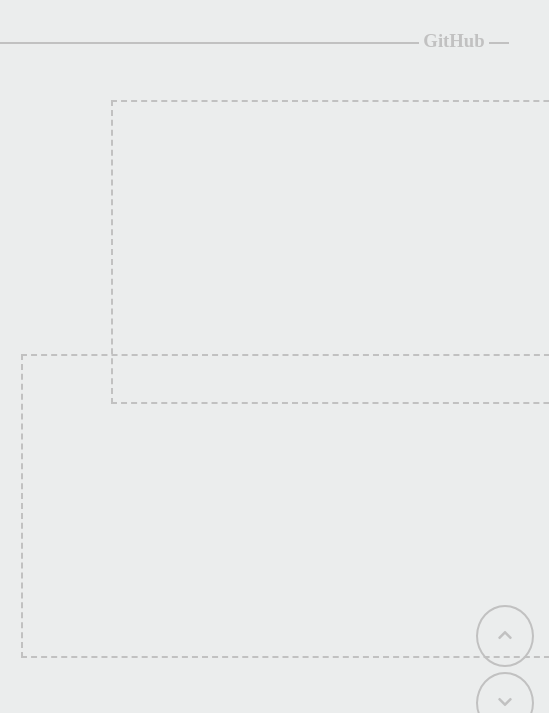
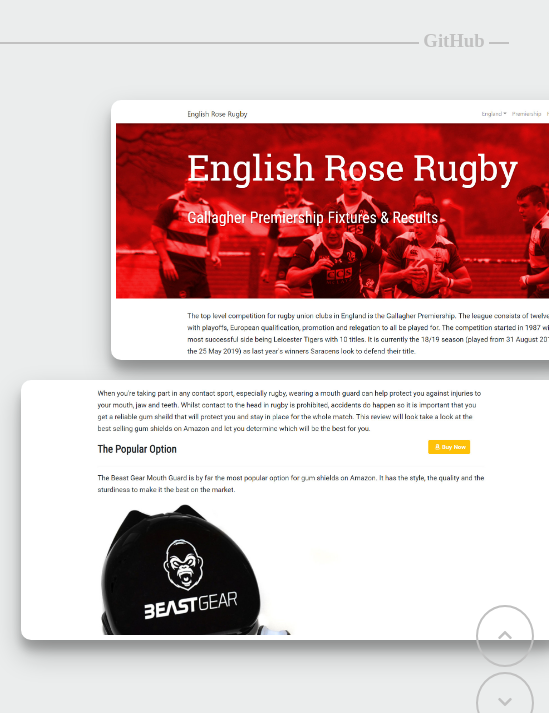
Before and after one commit to Matty1515/portfolio, a website: page index.html in a window 1280 px wide. Shown: the top 713 px of the page, 731-1280 px from the left. Drawn offline with nearby package versions, Linux system fonts and the light colour scheme.

Commit message:
screenshots added

```diff
--- a/app/scss/styles.scss
+++ b/app/scss/styles.scss
@@ -19,6 +19,7 @@
 $silver: #c1c1c1;
 $darkgrey: #2d303a;
 $title-red: #e83c38;
+$title-blue: #5fb2d4;
 
 $font-header: "Times New Roman", Times, serif;
 $font-content: 'Poppins', sans-serif;
@@ -30,6 +31,10 @@
   	padding: 0;
   	overflow-x: hidden;
   	scroll-behavior: smooth;
+}
+img {
+	height: 100%;
+	width: 100%;
 }
 a {
 	text-decoration: none;
@@ -184,26 +189,32 @@
 -Add the real images */
 
 .placeholder-img {
+	background-color: white;
 	float: right;
-	height: 300px;
-	width: 535px; /* fits the 1920 / 1080 ratio: 1.78 */
+	height: 250px;
+	width: 528px; /* fits the 2.11 ratio to make the image look right */
+	box-shadow: 0 14px 28px rgba(0,0,0,0.25), 0 10px 10px rgba(0,0,0,0.22);
 	margin-right: -110px;
 	margin-top: 30px;
-	border: 2px dashed $silver; /* get rid of this when img added */
 	transition: 0.5s;
+	border: 5px solid white;
+  	border-radius: 10px;
+
 }
 .image-two {
+	background-color: white;
   	float: right;
-  	height: 300px;
-  	width: 535px; /* fits the 1920 / 1080 ratio: 1.78 */
+  	height: 250px;
+	width: 528px; /* fits the 2.11 ratio to make the image look right */
+	box-shadow: 0 14px 28px rgba(0,0,0,0.25), 0 10px 10px rgba(0,0,0,0.22);
   	margin-right: -20px;
-  	border: 2px dashed $silver; /* get rid of this when img added */
   	z-index: 1;
-  	margin-top: -50px;
+  	margin-top: 20px;
   	transition: 0.5s;
+  	border: 5px solid white;
+  	border-radius: 10px;
 }
 .placeholder-img:hover, .image-two:hover {
-  	opacity: 0.9;
   	transform: scale(1.02);
 }
 
@@ -221,6 +232,9 @@
 	/* add #err-fade-in, back in when first page is done */
 	display: none;
 }
+#tsm h1, #tsm h2 {
+	color: $title-blue;
+}
 
 /* ===== 7) Media Queries ===== */
 @media only screen and (max-width: 1000px) {
--- a/index.html
+++ b/index.html
@@ -54,6 +54,7 @@
 	              <i class="fab fa-gulp"></i>
 	              <i class="fab fa-sass"></i>
 	              <i class="fab fa-react"></i>
+	              <!-- <i class="fab fa-bootstrap"></i> -->
 	            </div>
 	            <!-- Add tooltips to icons -->
 	          </div>
@@ -63,10 +64,10 @@
 	        <!-- Change these to <img> -->
 	        <div id="err-fade-in" class="website-screenshots">
 	          <div class="placeholder-img">
-
+				<img src="app/img/err-screenshot1.jpg">
 	          </div>
 	          <div class="image-two">
-
+				<img src="app/img/err-screenshot2.jpg">
 	          </div>
 	        </div>
 	      </div>
@@ -114,10 +115,10 @@
 	        <!-- Change these to <img> -->
 	        <div id="gmc-fade-in" class="website-screenshots">
 	          <div class="placeholder-img">
-
+				<img src="app/img/gmc-screenshot1.jpg">
 	          </div>
 	          <div class="image-two">
-
+				<img src="app/img/gmc-screenshot2.jpg">
 	          </div>
 	        </div>
 	      </div>
@@ -165,10 +166,10 @@
 	        <!-- Change these to <img> -->
 	        <div id="tsm-fade-in" class="website-screenshots">
 	          <div class="placeholder-img">
-
+				<img src="app/img/tsm-screenshot1.jpg">
 	          </div>
 	          <div class="image-two">
-
+				<img src="app/img/tsm-screenshot2.jpg">
 	          </div>
 	        </div>
 	      </div>
```
Also changed, not shown: app/css/styles.css, app/img/err-screenshot1.jpg (added), app/img/err-screenshot2.jpg (added), app/img/gmc-screenshot1.jpg (added), app/img/gmc-screenshot2.jpg (added), app/img/tsm-screenshot1.jpg (added), app/img/tsm-screenshot2.jpg (added).
